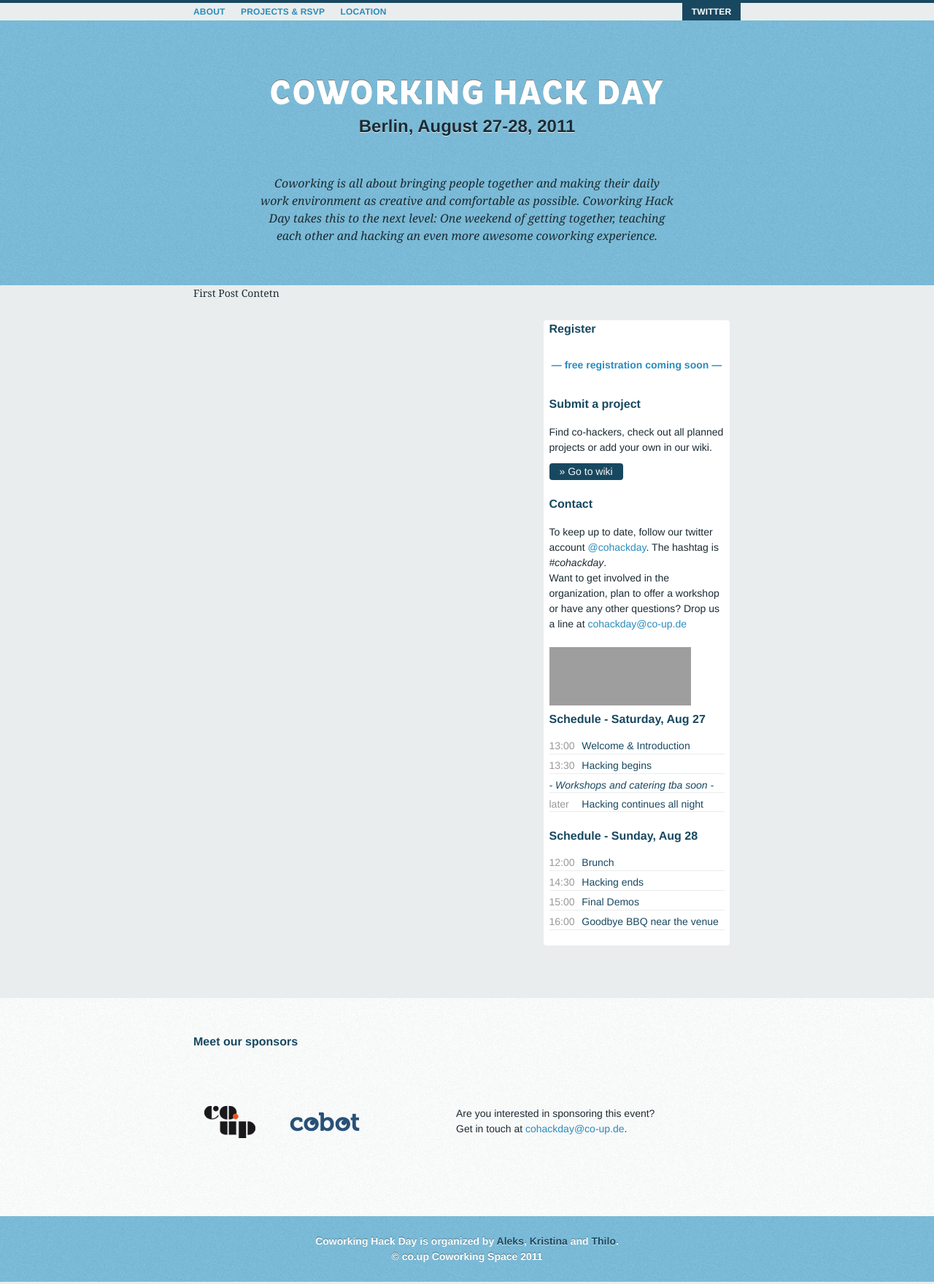
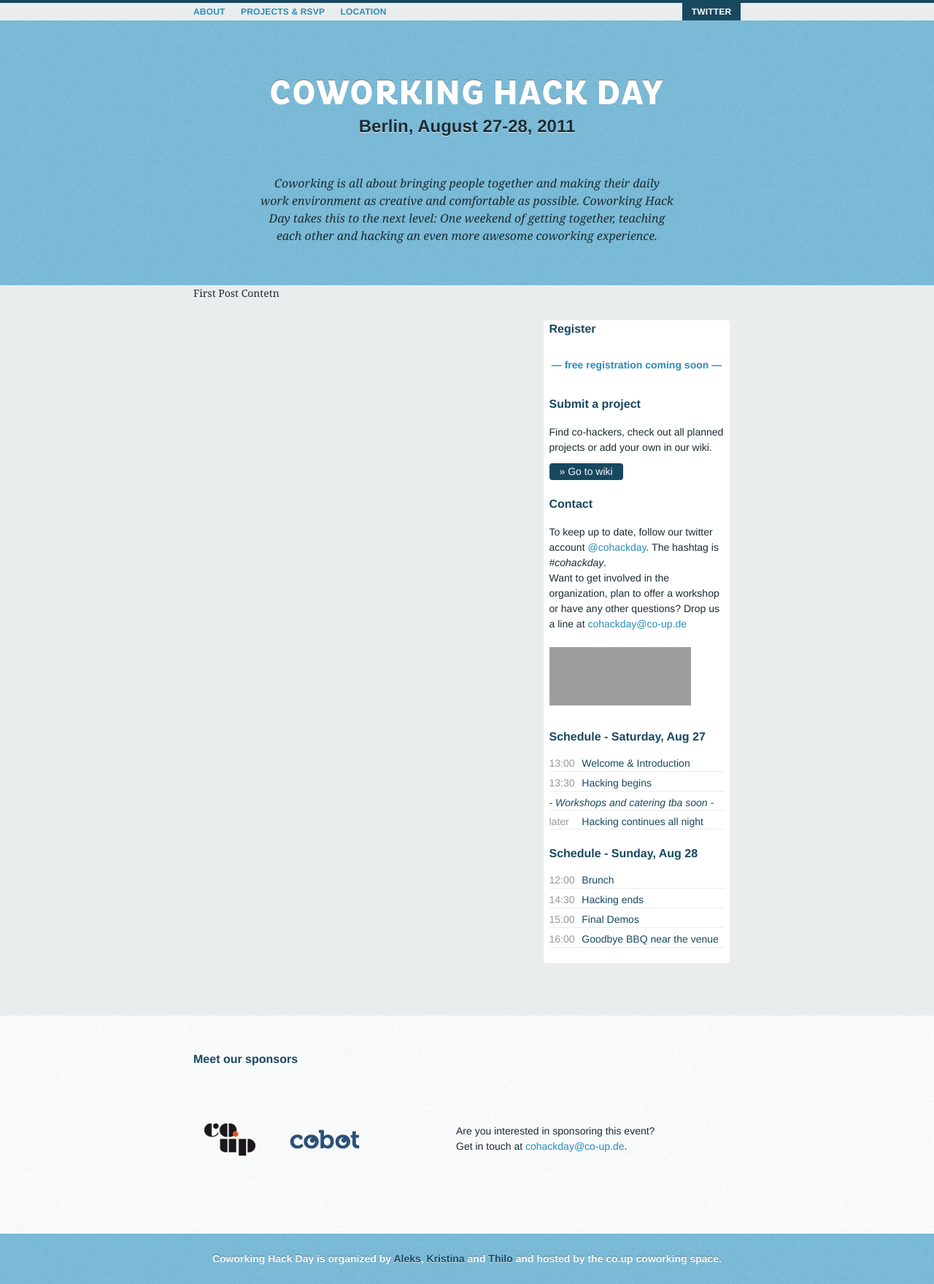
Before and after one commit to thilo/coworking-hack-day, a Jekyll site: the page built from _posts/2011-07-29-first-post.md, in a window 1280 px wide. Shown: the whole page at 73% size. Built offline with Jekyll 4.4.1, drawn with Linux system fonts in a browser that asks for light colours; grey boxes are pictures that could not be loaded.

Commit message:
added margin to iframe

```diff
--- a/_layouts/default.html
+++ b/_layouts/default.html
@@ -86,8 +86,7 @@
 
     <footer class="footer">
       <div class="container">
-        <p>Coworking Hack Day is organized by <a href="http://twitter.com/piile" title="Aleks on Twitter">Aleks</a>, <a href="http://twitter.com/kriesse" title="Kriesse on Twitter">Kristina</a> and <a href="http://twitter.com/freaklikeme" title="Thilo on Twitter">Thilo</a>.</p>
-        <p>&copy; co.up Coworking Space 2011</p>
+        <p>Coworking Hack Day is organized by <a href="http://twitter.com/piile" title="Aleks on Twitter">Aleks</a>, <a href="http://twitter.com/kriesse" title="Kriesse on Twitter">Kristina</a> and <a href="http://twitter.com/freaklikeme" title="Thilo on Twitter">Thilo</a> and hosted by the co.up coworking space.</p>
       </div>
     </footer>
 
--- a/css/src/site.scss
+++ b/css/src/site.scss
@@ -148,6 +148,9 @@ body {
         float: left;
       }
     }
+  }
+  iframe {
+    margin-bottom: 1.5em;
   }
 }
 
--- a/css/stylesheets/site.css
+++ b/css/stylesheets/site.css
@@ -282,15 +282,19 @@ body {
   color: #999;
   float: left;
 }
+/* line 152, ../src/site.scss */
+.aside iframe {
+  margin-bottom: 1.5em;
+}
 
-/* line 154, ../src/site.scss */
+/* line 157, ../src/site.scss */
 .teaser {
   padding: 0 90px;
   text-align: center;
   font-style: italic;
 }
 
-/* line 160, ../src/site.scss */
+/* line 163, ../src/site.scss */
 .nav {
   height: 1.5em;
   line-height: 2;
@@ -303,7 +307,7 @@ body {
   border-top: 4px solid #184860;
   border-bottom: 1px solid #7abad6;
 }
-/* line 171, ../src/site.scss */
+/* line 174, ../src/site.scss */
 .nav ul {
   font-size: .75em;
   float: left;
@@ -311,11 +315,11 @@ body {
   padding: 0;
   list-style: none;
 }
-/* line 177, ../src/site.scss */
+/* line 180, ../src/site.scss */
 .nav ul li {
   display: inline;
 }
-/* line 181, ../src/site.scss */
+/* line 184, ../src/site.scss */
 .nav ul li a,
 .nav ul li a:link,
 .nav ul li a:visited {
@@ -323,14 +327,14 @@ body {
   color: #298cbb;
   text-decoration: none;
 }
-/* line 188, ../src/site.scss */
+/* line 191, ../src/site.scss */
 .nav ul li a:hover,
 .nav ul li a:active,
 .nav ul li a:focus {
   color: #7abad6;
   text-decoration: none;
 }
-/* line 196, ../src/site.scss */
+/* line 199, ../src/site.scss */
 .nav a.twitter,
 .nav a.twitter:link,
 .nav a.twitter:visited {
@@ -342,7 +346,7 @@ body {
   color: #FFF;
   background: #184860;
 }
-/* line 208, ../src/site.scss */
+/* line 211, ../src/site.scss */
 .nav a.twitter:hover,
 .nav a.twitter:active,
 .nav a.twitter:focus {
@@ -350,30 +354,30 @@ body {
   background: #298cbb;
 }
 
-/* line 214, ../src/site.scss */
+/* line 217, ../src/site.scss */
 .sponsors {
   padding: 3em 0 4.5em 0;
   background: #f8f9f9 url(/img/chd_bg_white.png) repeat;
 }
-/* line 217, ../src/site.scss */
+/* line 220, ../src/site.scss */
 .sponsors h3 {
   margin-bottom: 3em;
 }
-/* line 220, ../src/site.scss */
+/* line 223, ../src/site.scss */
 .sponsors ul {
   margin: 0;
   padding: 0;
   list-style: none;
   overflow: hidden;
 }
-/* line 225, ../src/site.scss */
+/* line 228, ../src/site.scss */
 .sponsors ul li {
   display: block;
   float: left;
   width: 100px;
   margin-right: 30px;
 }
-/* line 231, ../src/site.scss */
+/* line 234, ../src/site.scss */
 .sponsors ul .sponsor_contact {
   width: 390px;
   margin-right: 0;
@@ -382,7 +386,7 @@ body {
 }
 
 /* links */
-/* line 243, ../src/site.scss */
+/* line 246, ../src/site.scss */
 a,
 a:link,
 a:visited {
@@ -390,7 +394,7 @@ a:visited {
   text-decoration: none;
 }
 
-/* line 250, ../src/site.scss */
+/* line 253, ../src/site.scss */
 a:hover,
 a:active,
 a:focus {
@@ -398,21 +402,21 @@ a:focus {
   text-decoration: none;
 }
 
-/* line 258, ../src/site.scss */
+/* line 261, ../src/site.scss */
 .footer a,
 .footer a:link,
 .footer a:visited {
   color: #184860;
   text-shadow: 0 1px 0 rgba(255, 255, 255, 0.75);
 }
-/* line 265, ../src/site.scss */
+/* line 268, ../src/site.scss */
 .footer a:hover,
 .footer a:active,
 .footer a:focus {
   color: #1c2b33;
 }
 
-/* line 272, ../src/site.scss */
+/* line 275, ../src/site.scss */
 a.btn_link,
 a.btn_link:link,
 a.btn_link:visited {
@@ -426,7 +430,7 @@ a.btn_link:visited {
   border-radius: 4px;
 }
 
-/* line 285, ../src/site.scss */
+/* line 288, ../src/site.scss */
 a.btn_link:hover,
 a.btn_link:active,
 a.btn_link:focus {
@@ -434,7 +438,7 @@ a.btn_link:focus {
   background: #298cbb;
 }
 
-/* line 291, ../src/site.scss */
+/* line 294, ../src/site.scss */
 .register_soon {
   color: #298cbb;
   font-weight: bold;
@@ -443,38 +447,38 @@ a.btn_link:focus {
 }
 
 @media screen and (max-device-width:660px), screen and (max-width:660px) {
-  /* line 302, ../src/site.scss */
+  /* line 305, ../src/site.scss */
   body {
     -webkit-text-size-adjust: 200%;
   }
 
-  /* line 306, ../src/site.scss */
+  /* line 309, ../src/site.scss */
   .container {
     width: 95%;
     margin: 0 auto;
     padding: 0 2%;
   }
 
-  /* line 312, ../src/site.scss */
+  /* line 315, ../src/site.scss */
   .content {
     width: auto;
     margin-right: 0;
     float: none;
   }
 
-  /* line 318, ../src/site.scss */
+  /* line 321, ../src/site.scss */
   .aside {
     float: none;
     width: auto;
   }
 
-  /* line 322, ../src/site.scss */
+  /* line 325, ../src/site.scss */
   .teaser {
     padding: 0;
   }
 }
 @media screen and (max-device-width:360px),screen and (max-width:360px) {
-  /* line 331, ../src/site.scss */
+  /* line 334, ../src/site.scss */
   .nav {
     display: none;
   }
```
